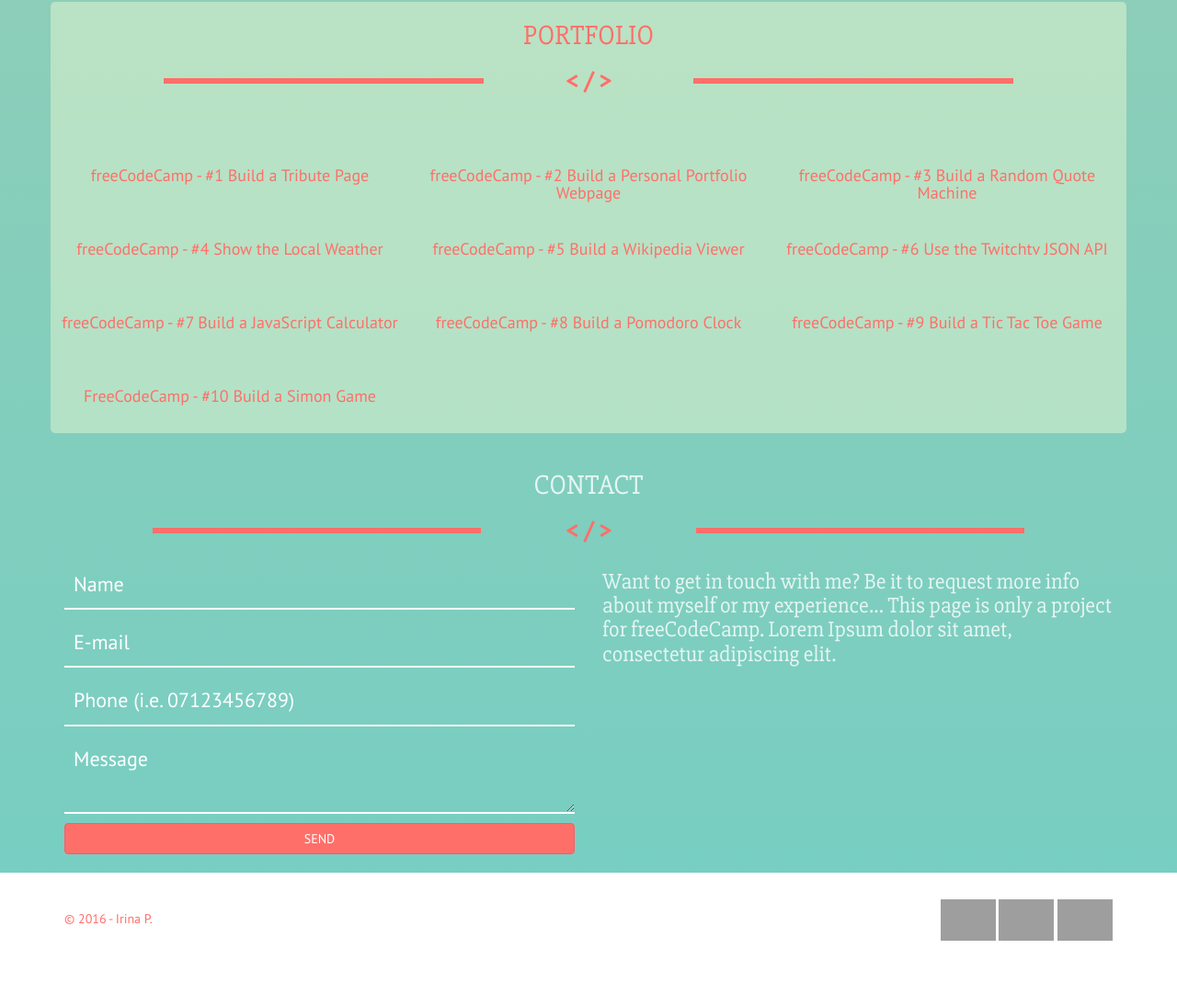
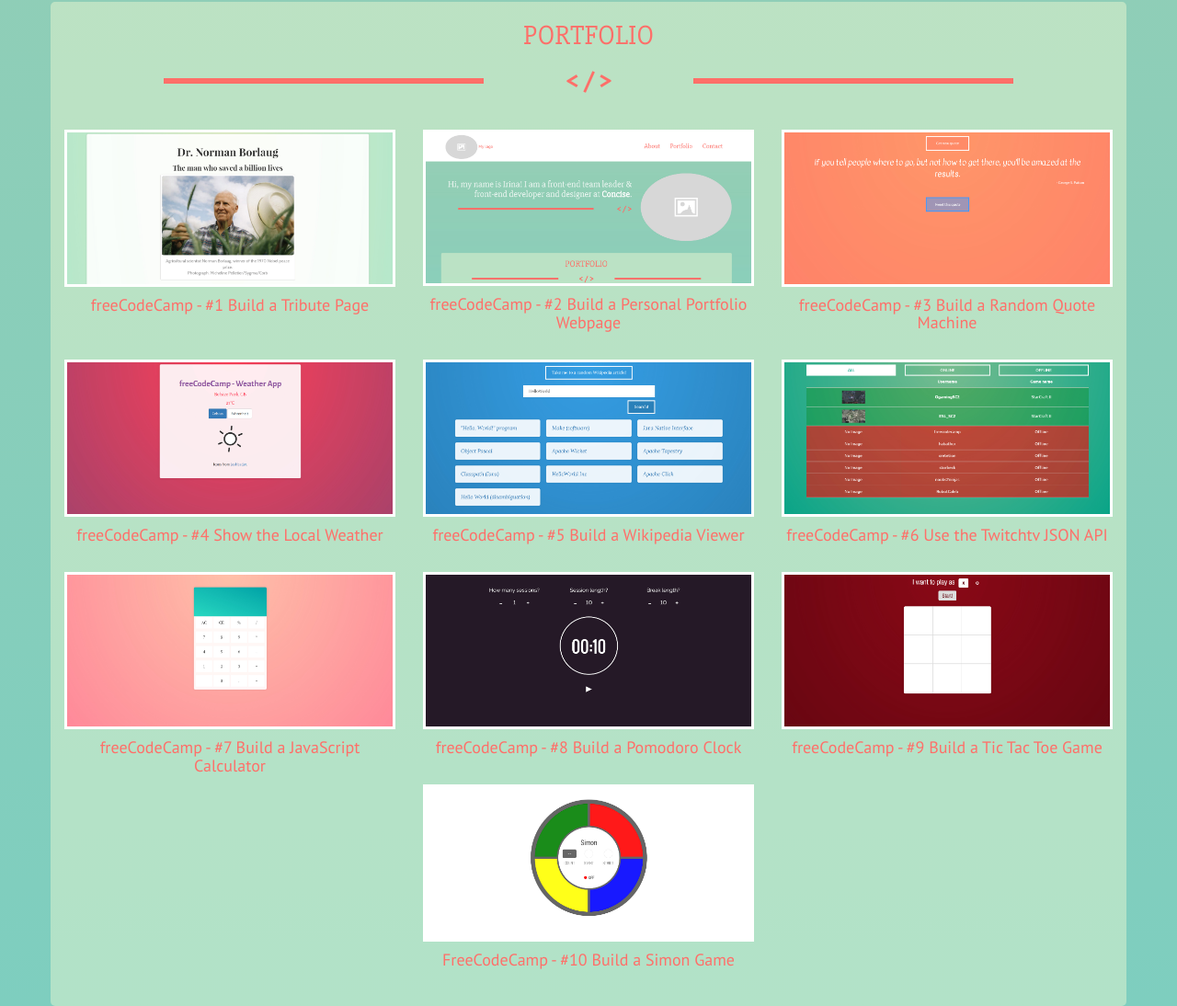
Before and after one commit to irinap13/fcc2-portfolio, a plain HTML site: page index.html in a window 1280 px wide. Shown: the part 456-1550 px from the top of the page at 92% size. Before the commit the page ends 1505 px from the top, so only its background shows below. Drawn offline with nearby package versions, Linux system fonts and the light colour scheme; grey boxes are pictures that could not be loaded.

Commit message:
Add projects' images

```diff
--- a/index.html
+++ b/index.html
@@ -44,33 +44,43 @@
 	<div class="deco-sign2 text-center"><hr/><span>&lt; / &gt;</span><hr/></div>
 	<div class="row">
 		<a href="http://codepen.io/irinapredescu/full/GqoRrR/" title="freeCodeCamp - #1 Build a Tribute Page" class="col-xs-6 col-md-4" target="_new">
+			<img src="images/1.jpg" alt=""/>
 			<h4>freeCodeCamp - #1 Build a Tribute Page</h4>
 		</a>
 		<a href="http://codepen.io/irinapredescu/full/XdqQKo/" title="freeCodeCamp - #2 Build a Personal Portfolio Webpage" class="col-xs-6 col-md-4" target="_new">
+			<img src="images/2.jpg" alt="freeCodeCamp - #2 Build a Personal Portfolio Webpage"/>
 			<h4>freeCodeCamp - #2 Build a Personal Portfolio Webpage</h4>
 		</a>
 		<a href="http://codepen.io/irinapredescu/full/aNPZzr/" title="freeCodeCamp - #3 Build a Random Quote Machine" class="col-xs-6 col-md-4" target="_new">
+			<img src="images/3.jpg" alt="freeCodeCamp - #3 Build a Random Quote Machine"/>
 			<h4>freeCodeCamp - #3 Build a Random Quote Machine</h4>
 		</a>
 		<a href="http://codepen.io/irinapredescu/full/qZLeqR/" title="freeCodeCamp - #4 Show the Local Weather" class="col-xs-6 col-md-4" target="_new">
+			<img src="images/4.jpg" alt="freeCodeCamp - #4 Show the Local Weather"/>
 			<h4>freeCodeCamp - #4 Show the Local Weather</h4>
 		</a>
 		<a href="http://codepen.io/irinapredescu/full/RadvYE/" title="freeCodeCamp - #5 Build a Wikipedia Viewer" class="col-xs-6 col-md-4" target="_new">
+			<img src="images/5.jpg" alt="freeCodeCamp - #5 Build a Wikipedia Viewer"/>
 			<h4>freeCodeCamp - #5 Build a Wikipedia Viewer</h4>
 		</a>
 		<a href="http://codepen.io/irinapredescu/full/PzYKbr/" title="freeCodeCamp - #6 Use the Twitchtv JSON API" class="col-xs-6 col-md-4" target="_new">
+			<img src="images/6.jpg" alt="freeCodeCamp - #6 Use the Twitchtv JSON API"/>
 			<h4>freeCodeCamp - #6 Use the Twitchtv JSON API</h4>
 		</a>
 		<a href="http://codepen.io/irinapredescu/full/wWKZLQ/" title="freeCodeCamp - #7 Build a JavaScript Calculator" class="col-xs-6 col-md-4" target="_new">
+			<img src="images/7.jpg" alt="freeCodeCamp - #7 Build a JavaScript Calculator"/>
 			<h4>freeCodeCamp - #7 Build a JavaScript Calculator</h4>
 		</a>
 		<a href="http://codepen.io/irinapredescu/full/gMPzZX/" title="freeCodeCamp - #8 Build a Pomodoro Clock" class="col-xs-6 col-md-4" target="_new">
+			<img src="images/8.jpg" alt="freeCodeCamp - #8 Build a Pomodoro Clock"/>
 			<h4>freeCodeCamp - #8 Build a Pomodoro Clock</h4>
 		</a>
 		<a href="http://codepen.io/irinapredescu/full/XKXyme/" title="freeCodeCamp - #9 Build a Tic Tac Toe Game" class="col-xs-6 col-md-4" target="_new">
+			<img src="images/9.jpg" alt="freeCodeCamp - #9 Build a Tic Tac Toe Game"/>
 			<h4>freeCodeCamp - #9 Build a Tic Tac Toe Game</h4>
 		</a>
 		<a href="http://codepen.io/irinapredescu/full/VjaxZJ/" title="FreeCodeCamp - #10 Build a Simon Game" class="col-xs-6 col-md-4" target="_new">
+			<img src="images/10.jpg" alt="FreeCodeCamp - #10 Build a Simon Game"/>
 			<h4>FreeCodeCamp - #10 Build a Simon Game</h4>
 		</a>
 	</div>
--- a/style.sass
+++ b/style.sass
@@ -60,9 +60,8 @@ body
 				text-align: center
 				text-decoration: none
 				display: inline-block
-				height: 30px
-				padding: 30px 10px
 				img
+					max-width: 100%
 					border: 3px solid #fff
 
 	&#contact
```
Also changed, not shown: images/1.jpg (added), images/10.jpg (added), images/2.jpg (added), images/3.jpg (added), images/4.jpg (added), images/5.jpg (added), images/6.jpg (added), images/7.jpg (added), images/8.jpg (added), images/9.jpg (added), style.min.css.
